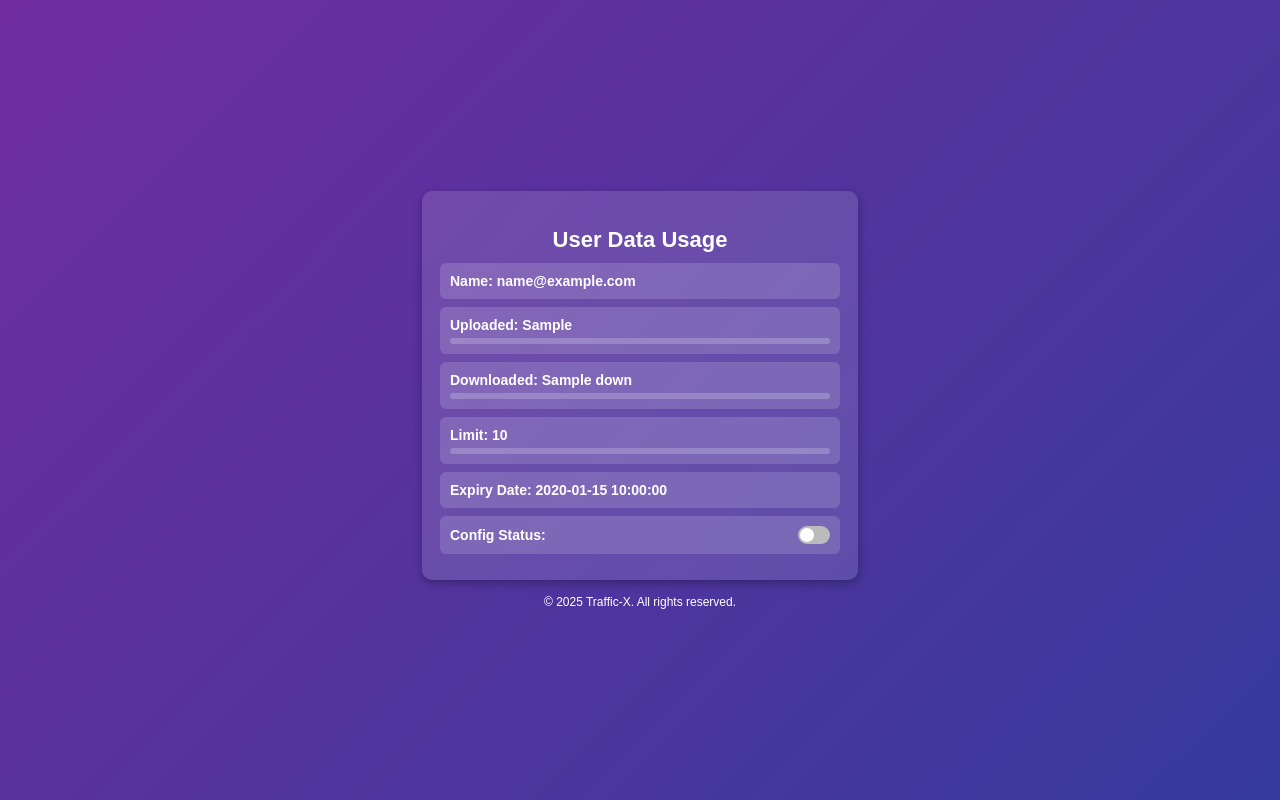
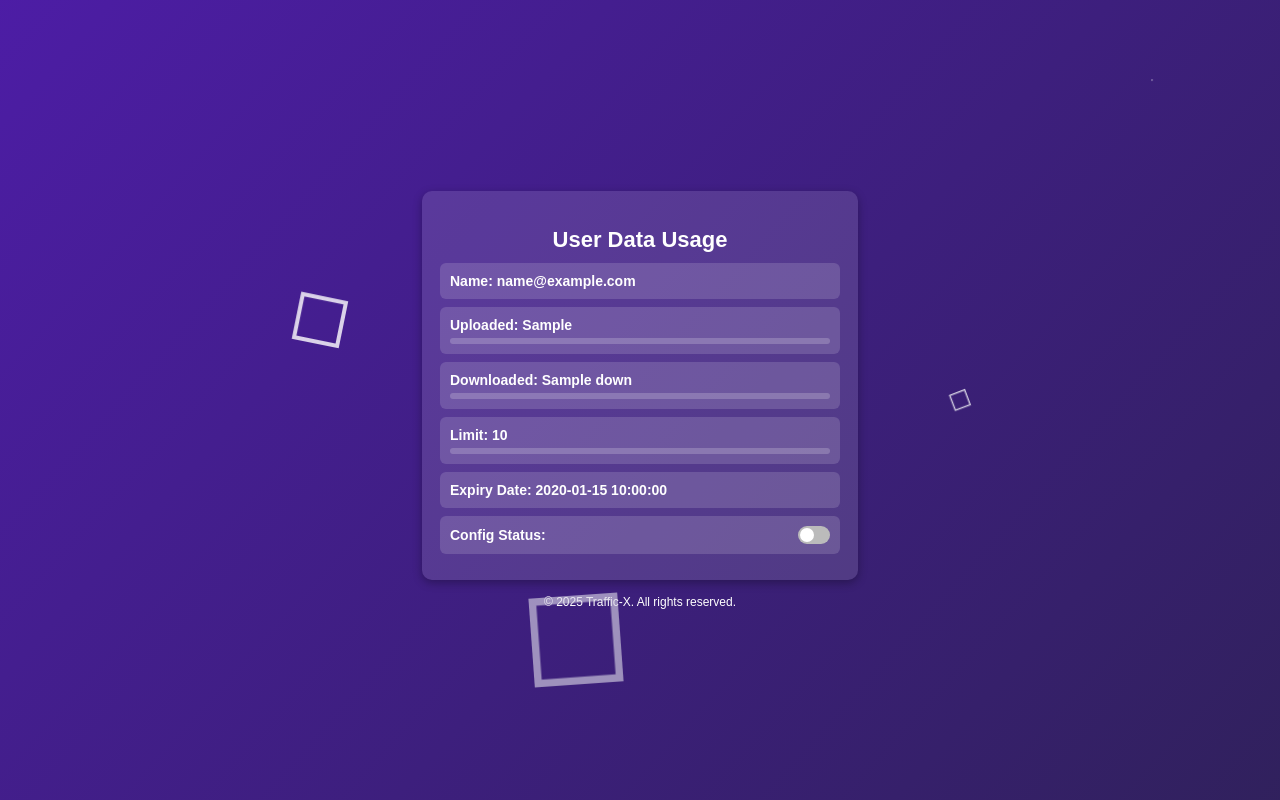
Before and after one commit to pathumaaa/SACHI-X, a Python web app: template templates/result.html in a window 1280 px wide. Run offline with Jinja, Linux system fonts and the light colour scheme; the template is opened without the code that fills it: most values are stand-ins (such as "Sample title", 1, 10 or a date in 2020).

Commit message:
Update result.html

```diff
--- a/templates/result.html
+++ b/templates/result.html
@@ -5,6 +5,7 @@
     <meta name="viewport" content="width=device-width, initial-scale=1.0">
     <title>X-SL USAGE</title>
     <style>
+        /* Existing Gradient Background Animation */
         @keyframes gradientAnimation {
             0% { background-position: 0% 50%; }
             50% { background-position: 100% 50%; }
@@ -24,6 +25,7 @@
             color: white;
             flex-direction: column;
         }
+
         .container {
             background: rgba(255, 255, 255, 0.12);
             padding: 18px;
@@ -33,6 +35,7 @@
             max-width: 400px;
             text-align: left;
         }
+
         h2 {
             color: #ffffff;
             margin-bottom: 10px;
@@ -40,6 +43,7 @@
             font-weight: bold;
             text-align: center;
         }
+
         .info {
             background: rgba(255, 255, 255, 0.15);
             margin: 8px 0;
@@ -49,6 +53,7 @@
             color: #ffffff;
             font-weight: bold;
         }
+
         .progress-container {
             width: 100%;
             background: rgba(255, 255, 255, 0.2);
@@ -56,17 +61,20 @@
             overflow: hidden;
             margin-top: 5px;
         }
+
         .progress-bar {
             height: 6px;
             width: 0%;
             background: #05B031; /* Default green color */
             transition: width 1.5s ease-in-out, background-color 0.5s ease;
         }
+
         .toggle-container {
             display: flex;
             align-items: center;
             justify-content: space-between;
         }
+
         .toggle {
             width: 32px;
             height: 18px;
@@ -76,6 +84,7 @@
             cursor: pointer;
             transition: 0.3s;
         }
+
         .toggle:before {
             content: "";
             position: absolute;
@@ -88,22 +97,116 @@
             transform: translateY(-50%);
             transition: 0.3s;
         }
+
         .toggle.active {
             background: #2ecc71;
         }
+
         .toggle.active:before {
             left: 16px;
         }
+
         .footer {
             font-size: 12px;
             color: #ffffff;
             margin-top: 15px;
             text-align: center;
         }
+
+        /* ============= New Animation Background ========= */
+        .background {
+            background: linear-gradient(132deg, #FC415A, #591BC5, #212335);
+            background-size: 400% 400%;
+            animation: Gradient 15s ease infinite;
+            position: fixed;
+            top: 0;
+            left: 0;
+            height: 100vh;
+            width: 100%;
+            z-index: -1;
+        }
+
+        .cube {
+            position: absolute;
+            top: 80vh;
+            left: 45vw;
+            width: 10px;
+            height: 10px;
+            border: solid 1px #D7D4E4;
+            transform-origin: top left;
+            transform: scale(0) rotate(0deg) translate(-50%, -50%);
+            animation: cube 12s ease-in forwards infinite;
+        }
+
+        .cube:nth-child(2n) {
+            border-color: #FFF;
+        }
+
+        .cube:nth-child(2) {
+            animation-delay: 2s;
+            left: 25vw;
+            top: 40vh;
+        }
+
+        .cube:nth-child(3) {
+            animation-delay: 4s;
+            left: 75vw;
+            top: 50vh;
+        }
+
+        .cube:nth-child(4) {
+            animation-delay: 6s;
+            left: 90vw;
+            top: 10vh;
+        }
+
+        .cube:nth-child(5) {
+            animation-delay: 8s;
+            left: 10vw;
+            top: 85vh;
+        }
+
+        .cube:nth-child(6) {
+            animation-delay: 10s;
+            left: 50vw;
+            top: 10vh;
+        }
+
+        @keyframes Gradient {
+            0% {
+                background-position: 0% 50%;
+            }
+            50% {
+                background-position: 100% 50%;
+            }
+            100% {
+                background-position: 0% 50%;
+            }
+        }
+
+        @keyframes cube {
+            from {
+                transform: scale(0) rotate(0deg) translate(-50%, -50%);
+                opacity: 1;
+            }
+            to {
+                transform: scale(20) rotate(960deg) translate(-50%, -50%);
+                opacity: 0;
+            }
+        }
     </style>
 </head>
 <body>
+    <!-- New Animated Background -->
+    <div class="background"></div>
+    <div class="cube"></div>
+    <div class="cube"></div>
+    <div class="cube"></div>
+    <div class="cube"></div>
+    <div class="cube"></div>
+    <div class="cube"></div>
 
+    <!-- Existing Content -->
     <div class="container">
         <h2>User Data Usage</h2>
         <div class="info">Name: {{ email }}</div>
@@ -246,6 +349,5 @@
             console.log("User Status: {{ user_status }}", configStatus);
         });
     </script>
-
 </body>
 </html>
```
Lines whose indentation alone changed are shown as unchanged.
